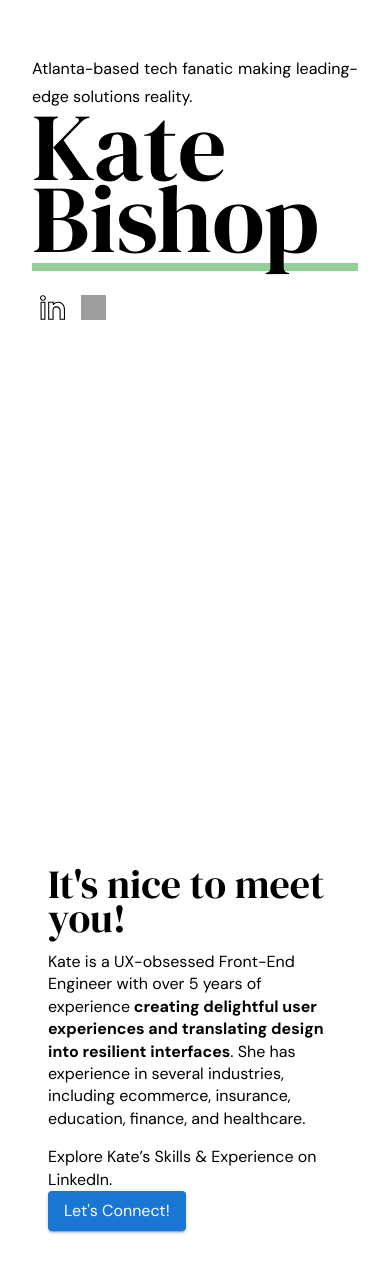
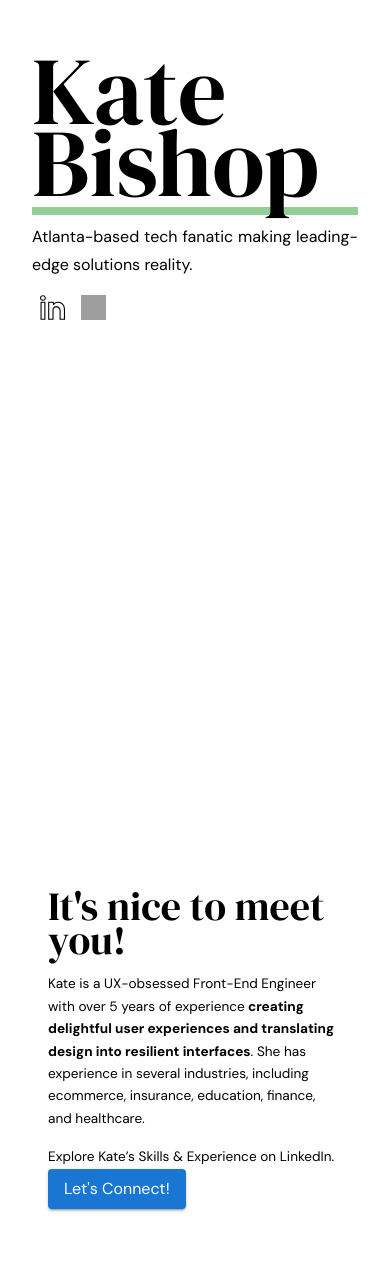
Before and after one commit to kate-bishop/thekatebishop, a Next.js app: page / in a window 390 px wide. Shown: the part 233-1506 px from the top of the page. Built offline with nearby package versions, Linux system fonts and the light colour scheme; grey boxes are pictures that could not be loaded.

Commit message:
more responsive updates

```diff
--- a/components/header.tsx
+++ b/components/header.tsx
@@ -1,9 +1,10 @@
-import { useState, useEffect } from 'react';
+import { useState, useEffect, useContext } from 'react';
 import styles from './header.module.scss';
 import utils from '../styles/utils.module.scss'
 import Image from 'next/image'
 import { headerTheme } from '../styles/mui.themes'
 import { transitionTimeout } from '../utils/constants';
+import { SmallScreenContext } from './wrapper';
 import {
     title,
     tagline1,
@@ -15,6 +16,7 @@ import { CSSTransition } from 'react-transition-group';
 import { ThemeProvider } from '@mui/material/styles';
 
 export default function Header() {
+    const useSmallScreen = useContext(SmallScreenContext);
     const [showContent, setShowContent] = useState(false);
 
     useEffect(() => {
@@ -33,10 +35,11 @@ export default function Header() {
                         onEnter={() => setShowContent(true)}>
                         <div className={styles.content}>
                             <div className={styles.text}>
-                                <Typography variant="subtitle1">{tagline1}</Typography>
+                                {!useSmallScreen && <Typography variant="subtitle1">{tagline1}</Typography>}
                                 <Typography variant="h1">{title}</Typography>
                             </div>
                             <div className={utils.greenspan} />
+                            {useSmallScreen && <Typography variant="subtitle1">{tagline1}</Typography>}
                             <div className={styles.logolinks}>
                                 <a href={linkedin} target="_blank" className={styles.logo}>
                                     <Image
--- a/styles/mui.themes.tsx
+++ b/styles/mui.themes.tsx
@@ -62,7 +62,7 @@ export const aboutTheme = responsiveFontSizes(createTheme({
       fontSize: '1rem',
       lineHeight: '1.4rem',
       margin: 0,
-      '@media (max-width:300px)': {
+      '@media (max-width:480px)': {
         fontSize: '.85rem'
       },
     },
```
